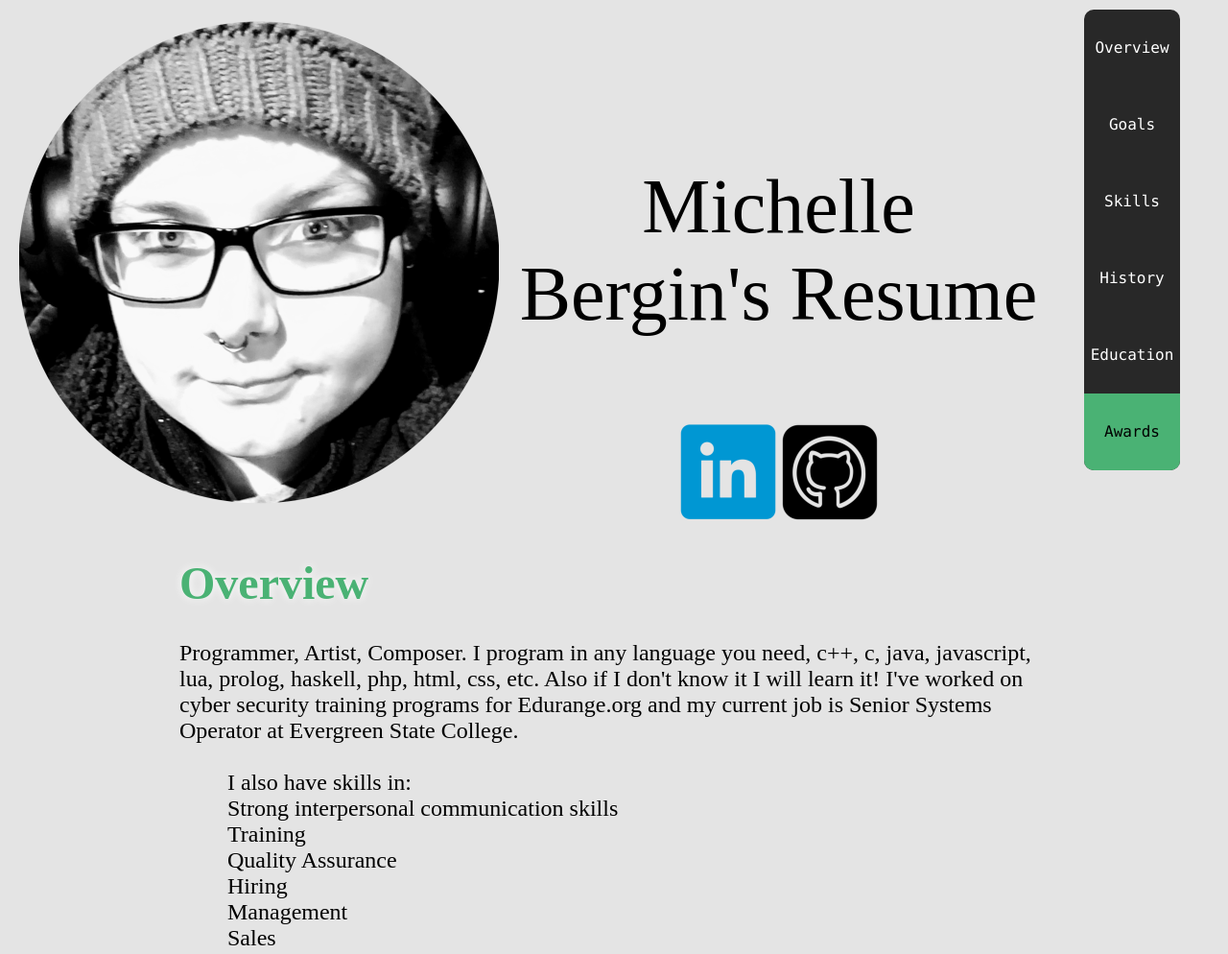
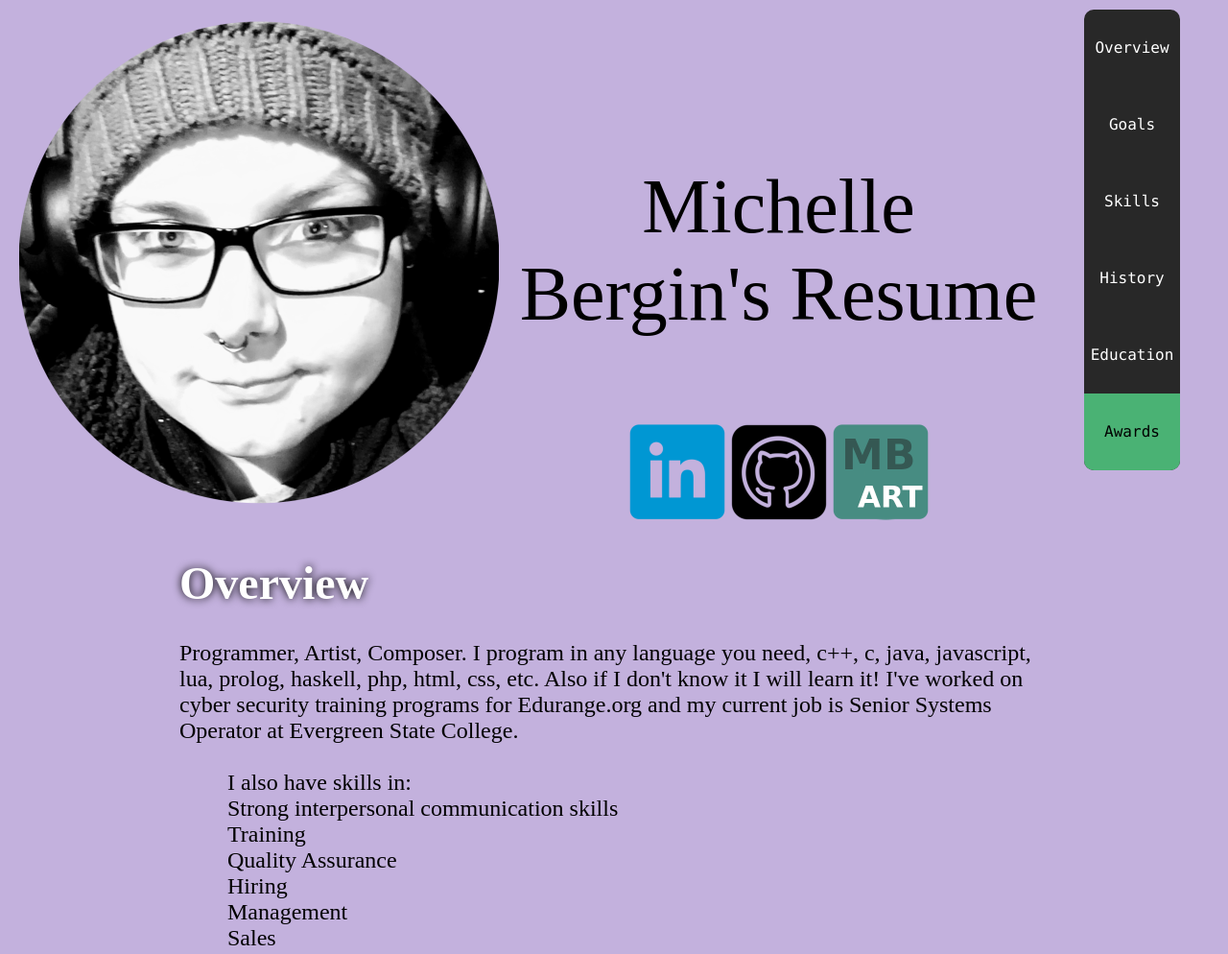
Before and after one commit to ironsketch/resume, a plain HTML site: page index.html in a window 1280 px wide. Shown: the top 994 px of the page at 96% size. Drawn offline with nearby package versions, Linux system fonts and the light colour scheme.

Commit message:
added fun background colors and a link to my art website

```diff
--- a/index.html
+++ b/index.html
@@ -11,7 +11,7 @@
         }
     </script>
     </head>
-    <body onresize="navLoc()">
+    <body onmouseover="colors()" onresize="navLoc()">
     <div id="nav">
         <a id="overviewLink" href="#overview" class="navT">Overview</a>
         <br /><a id="goalsLink" href="#personalGoal" class="navL">Goals</a>
@@ -28,7 +28,7 @@
             <p align="right" style="font-size:80px; text-align:center; padding-top:80px; padding-bottom:10px">Michelle Bergin's Resume</p>
             <div id="contact">
                 <center>
-                    <a href="https://www.linkedin.com/in/artmew/" target="new"><img src="img/in.png" border="0" width="100px"/></a> <a href="https://github.com/ironsketch" target="newpage"><img src="img/git.png" border="0" width="100px"/></a>
+                    <a href="https://www.linkedin.com/in/artmew/" target="new"><img src="img/in.png" border="0" width="100px"/></a> <a href="https://github.com/ironsketch" target="newpage"><img src="img/git.png" border="0" width="100px"/></a> <a href="http://artbergin.com" target="neww"><img src="img/mb.png" border="0" width="100px" /></a>
                 </center>
             </div>
             <div id="overview">
--- a/scroll.js
+++ b/scroll.js
@@ -1,3 +1,7 @@
+function colors(){
+    var colorArr = ["#c0cad8", "#deeabb", "#c3b1dd", "#35b0cf"];
+    document.body.style.backgroundColor = colorArr[Math.floor(Math.random() * 3)];
+}
 $(window).scroll(function() {
     var wS = $(window).scrollTop() / ($(document).height() - window.innerHeight);
     var overviewRect = document.getElementById("overview");
--- a/style.css
+++ b/style.css
@@ -3,6 +3,7 @@ body{
     color: #000;
     margin: 0px;
     padding: 0px;
+    transition: background-color 1s ease;
 }
 a.all:link, a.all:visited{
     color: #000;
@@ -13,8 +14,8 @@ a.all:hover, a.all:active{
     text-decoration: none;
 }
 h1{
-    color: #4ab274;
-    text-shadow: 0px 0px 10px #ffffff;
+    color: #fff;
+    text-shadow: 0px 0px 10px #000;
 }
 #container{
     margin: 0px;
```
Also changed, not shown: img/mb.png (added).
